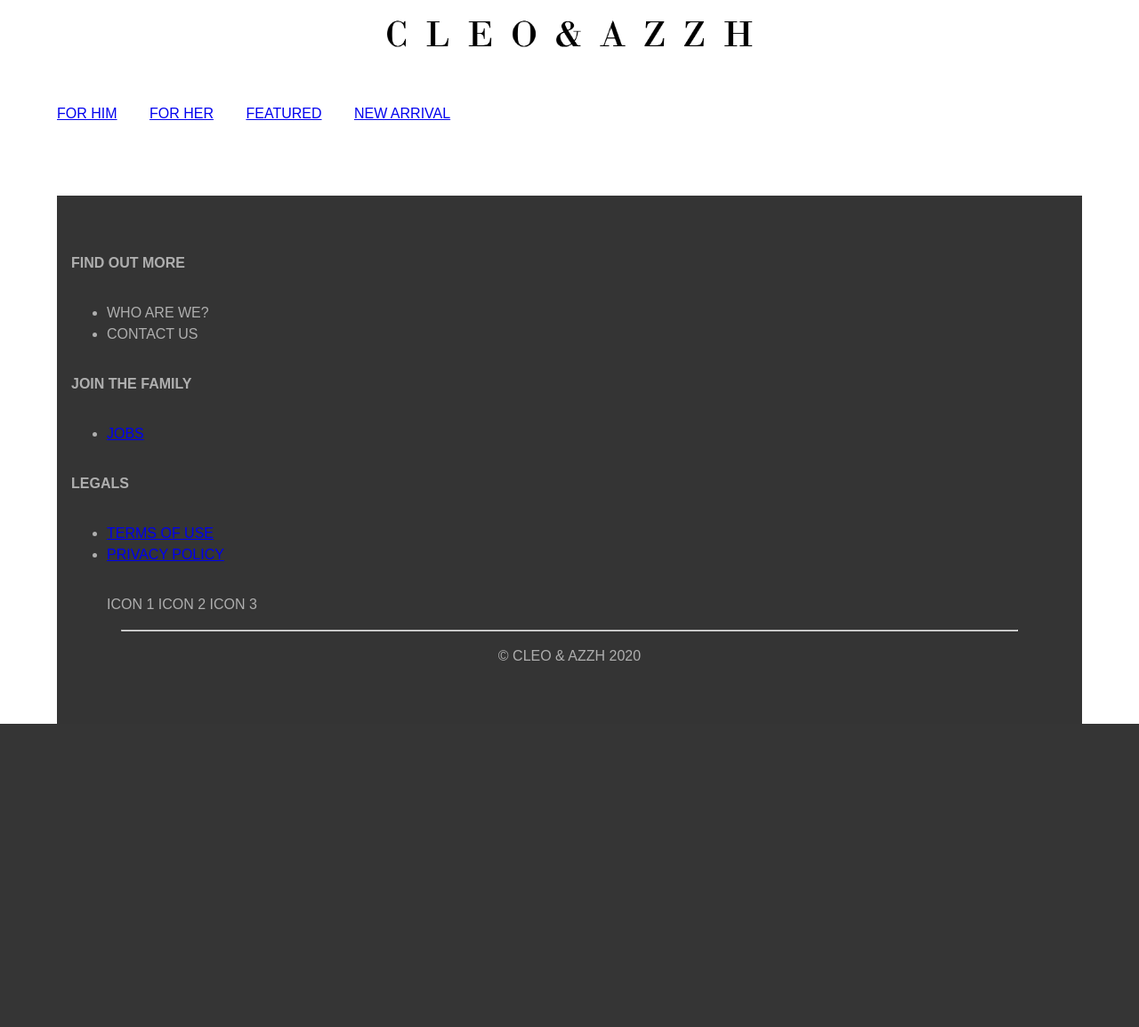
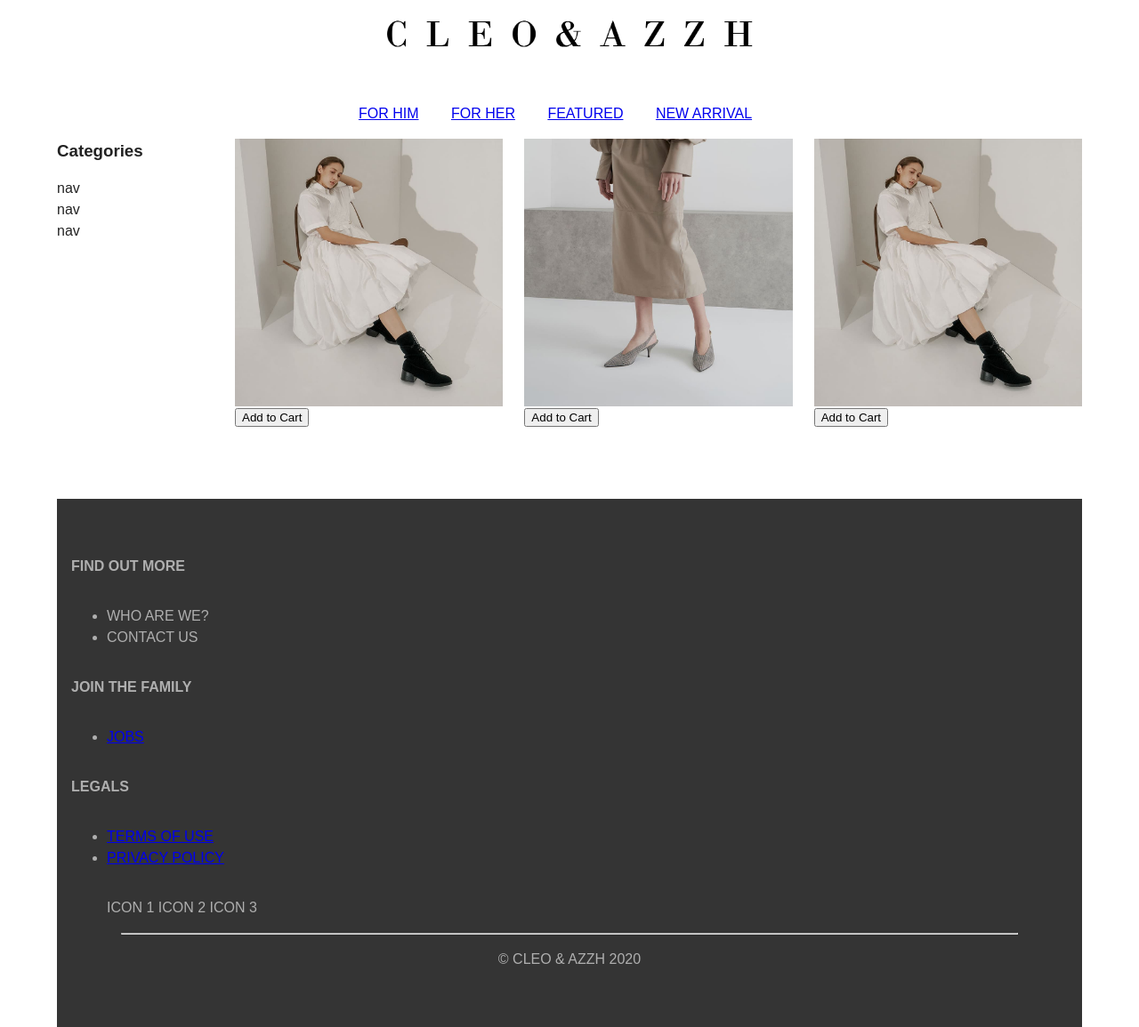
Before and after one commit to azzhexperiment/EE4717, a PHP site: page /listings.php in a window 1280 px wide. Shown: the whole page at 89% size. Before the commit the page ends 814 px from the top, so only its background shows below. Run offline with PHP 8.4, Linux system fonts and the light colour scheme.

Commit message:
Update layouts

```diff
--- a/layouts/common/header.php
+++ b/layouts/common/header.php
@@ -29,7 +29,7 @@
 
 			<!-- Navigation -->
 			<nav>
-				<div class="nav text--uppercase">
+				<div class="nav text--center style--none text--uppercase">
 					<ul>
 						<li><a href="../listings.php?cat=m">For Him</a></li>
 						<li><a href="../listings.php?cat=f">For Her</a></li>
--- /dev/null
+++ b/layouts/listings.php
@@ -0,0 +1,31 @@
+<!-- Featured items -->
+<section class="listings">
+	<aside class="listings__menu">
+		<h1>Categories</h1>
+		<ul class="style--none">
+			<li>nav</li>
+			<li>nav</li>
+			<li>nav</li>
+		</ul>
+	</aside>
+
+	<div class="listings__main">
+		<div class="listings__grid">
+			<div class="card listing__item">
+				<img class="img--fit" src="../assets/img/index/featured-1.jpg" alt="">
+
+				<button class="cart--add">Add to Cart</button>
+			</div>
+			<div class="card listing__item">
+				<img class="img--fit" src="../assets/img/index/featured-2.jpg" alt="">
+
+				<button class="cart--add">Add to Cart</button>
+			</div>
+			<div class="card listing__item">
+				<img class="img--fit" src="../assets/img/index/featured-1.jpg" alt="">
+
+				<button class="cart--add">Add to Cart</button>
+			</div>
+		</div>
+	</div>
+</section>
--- a/layouts/listings/main.php
+++ /dev/null
@@ -1,15 +0,0 @@
-<!-- Listings page content -->
-<main>
-
-    <?php
-
-    /**
-     * Main pages for listings.php
-     */
-
-    // include_once('side-menu.php');
-    include_once('listings.php');
-
-    ?>
-
-</main>
--- a/layouts/listings/side-menu.php
+++ /dev/null
@@ -1,3 +0,0 @@
-<aside class="menu__listings">
-    test
-</aside>
--- a/listings.php
+++ b/listings.php
@@ -1,6 +1,4 @@
 <?php
-
-$root = __DIR__;
 
 $title = 'Shop category - CLEO & AZZH Collection: Neue Urban Fashion';
 
@@ -8,19 +6,29 @@ $title = 'Shop category - CLEO & AZZH Collection: Neue Urban Fashion';
  * Models
  */
 
-include_once($root . '/models/auth.php');
+include_once('models/auth.php');
 // include('model/connect-db.php');
 
 /**
  * Variables
  */
 
-include_once($root . '/lang/listings.php');
+include_once('lang/listings.php');
 
 /**
  * Layouts
  */
 
-include_once($root . '/layouts/common/header.php');
-include_once($root . '/layouts/listings/main.php');
-include_once($root . '/layouts/common/footer.php');
+include_once('layouts/common/header.php');
+
+// START OF MAIN CONTENT
+
+echo '<main>';
+
+include_once('layouts/listings.php');
+
+echo '</main>';
+
+// START OF MAIN CONTENT
+
+include_once('layouts/common/footer.php');
```
Also changed, not shown: index.php (+17 -7 lines), layouts/index/main.php (deleted, +0 -16 lines), layouts/listings/listings.php (deleted, +0 -28 lines), layouts/banner.php (renamed from layouts/index/banner.php), layouts/categories.php (renamed from layouts/index/categories.php), layouts/featured.php (renamed from layouts/index/featured.php).
